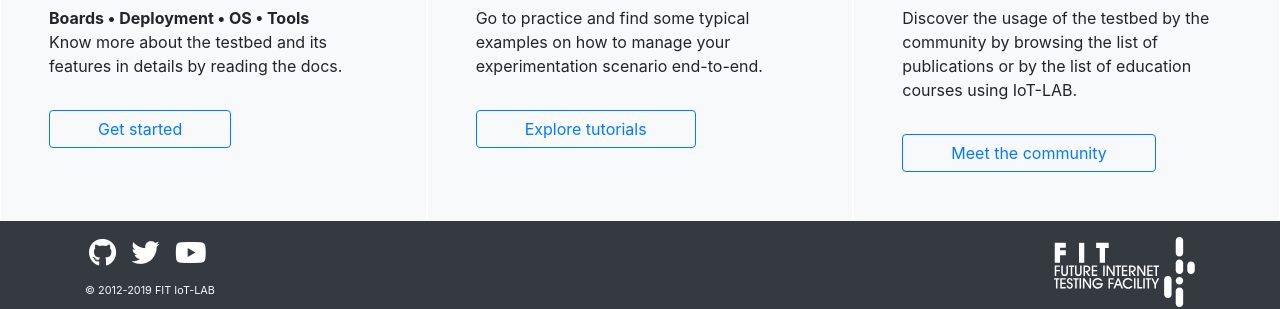
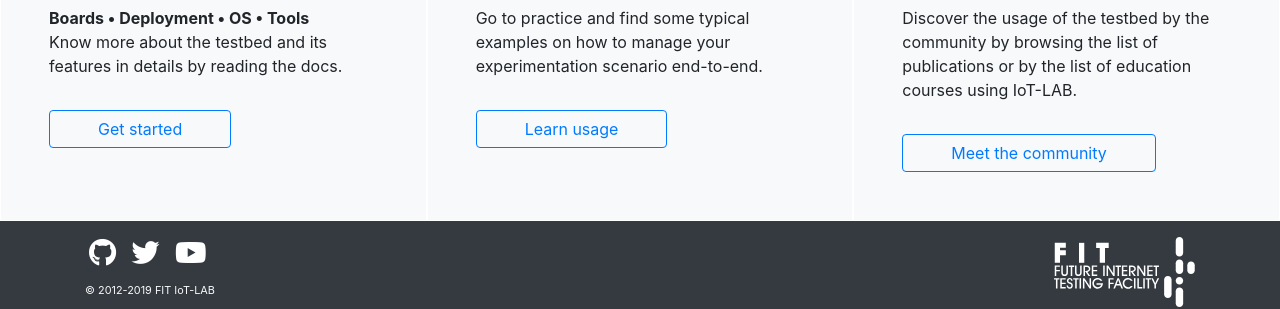
Before and after one commit to iot-lab/iot-lab.github.io, a Jekyll site: the page built from index.html, in a window 1280 px wide and 900 px high, scrolled down 7272 px. Shown: the part 577-886 px from the top of the window. Built offline with Jekyll 4.4.1, drawn with Linux system fonts in a browser that asks for light colours.

Commit message:
Home: fix tutorials link to link to Learn section

```diff
--- a/index.html
+++ b/index.html
@@ -314,7 +314,7 @@
             <i class="mb-2 text-primary fas fa-chalkboard fa-2x"></i>
             <h3>Learn</h3>
             <p>Go to practice and find some typical examples on how to manage your experimentation scenario end-to-end.</p>
-            <a class="mt-3 btn btn-outline-primary px-5" href="{{ '/tutorials' | relative_url }}">Explore tutorials</a>
+            <a class="mt-3 btn btn-outline-primary px-5" href="{{ '/learn' | relative_url }}">Learn usage</a>
         </div>
         <div class="col-md-4 p-5 border border-white">
             <i class="mb-2 text-primary fas fa-users fa-2x"></i>
```
